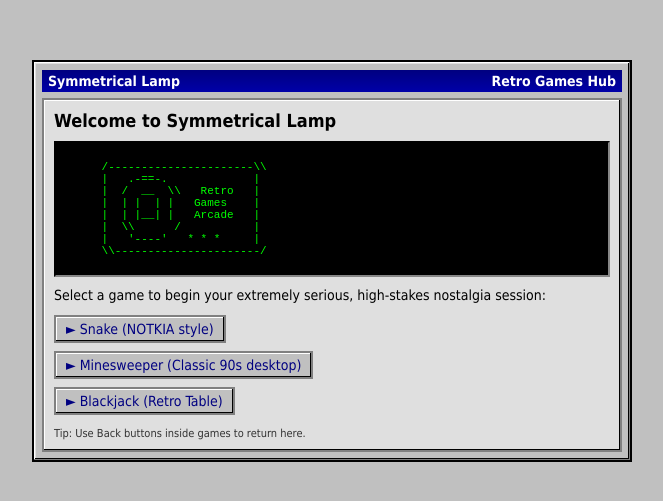
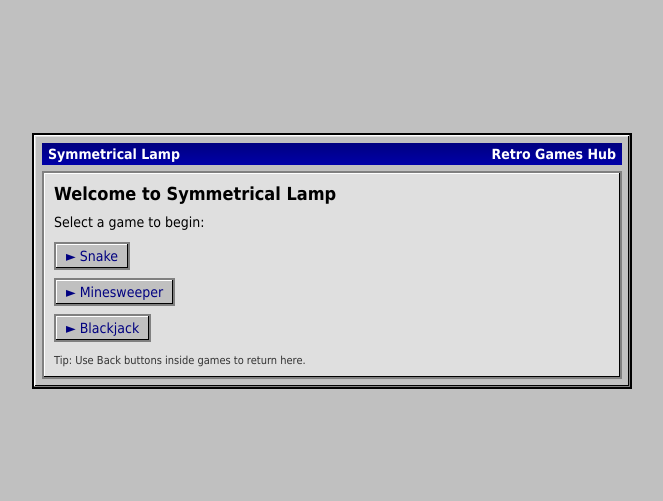
Before and after one commit to chartractegg/symmetrical-lamp, a website: page public/index.html in a window 1280 px wide. Shown: the part 139-640 px from the top of the page, without its empty margins (308-971 px from the left). Drawn offline with Linux system fonts and the light colour scheme.

Commit message:
Update index.html

```diff
--- a/public/index.html
+++ b/public/index.html
@@ -115,35 +115,24 @@
   <div class="frame">
     <h1>Welcome to Symmetrical Lamp</h1>
 
-    <div class="ascii">
-      /----------------------\\
-      |   .-==-.             |
-      |  /  __  \\   Retro   |
-      |  | |  | |   Games    |
-      |  | |__| |   Arcade   |
-      |  \\      /           |
-      |   '----'   * * *     |
-      \\----------------------/
-    </div>
-
     <div class="intro">
-      <p>Select a game to begin your extremely serious, high-stakes nostalgia session:</p>
+      <p>Select a game to begin:</p>
     </div>
 
     <ul>
       <li>
         <a class="link-btn" href="snake.html">
-          ► Snake (NOTKIA style)
+          ► Snake
         </a>
       </li>
       <li>
         <a class="link-btn" href="minesweeper.html">
-          ► Minesweeper (Classic 90s desktop)
+          ► Minesweeper
         </a>
       </li>
       <li>
         <a class="link-btn" href="blackjack/blackjack.html">
-          ► Blackjack (Retro Table)
+          ► Blackjack
         </a>
       </li>
     </ul>
```
